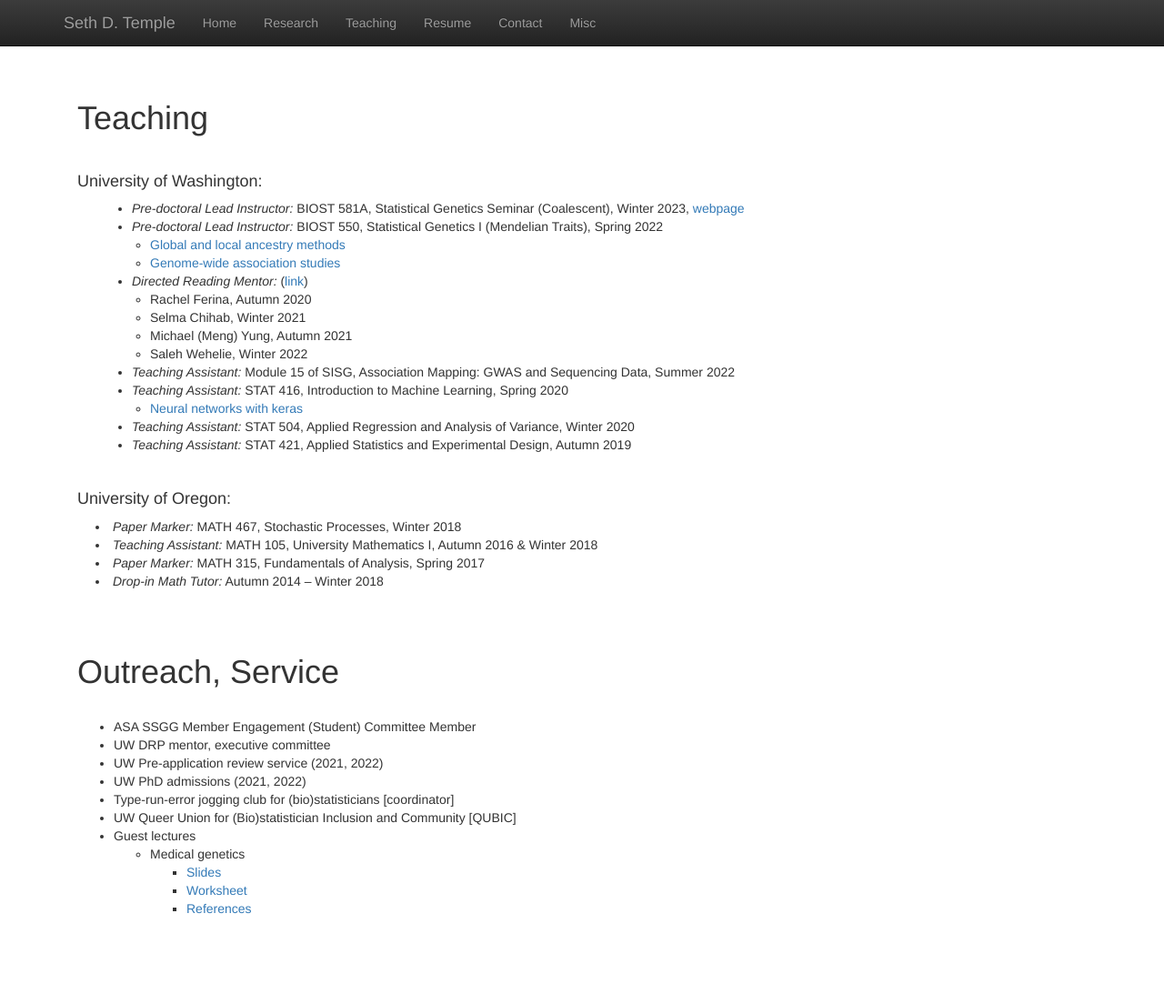
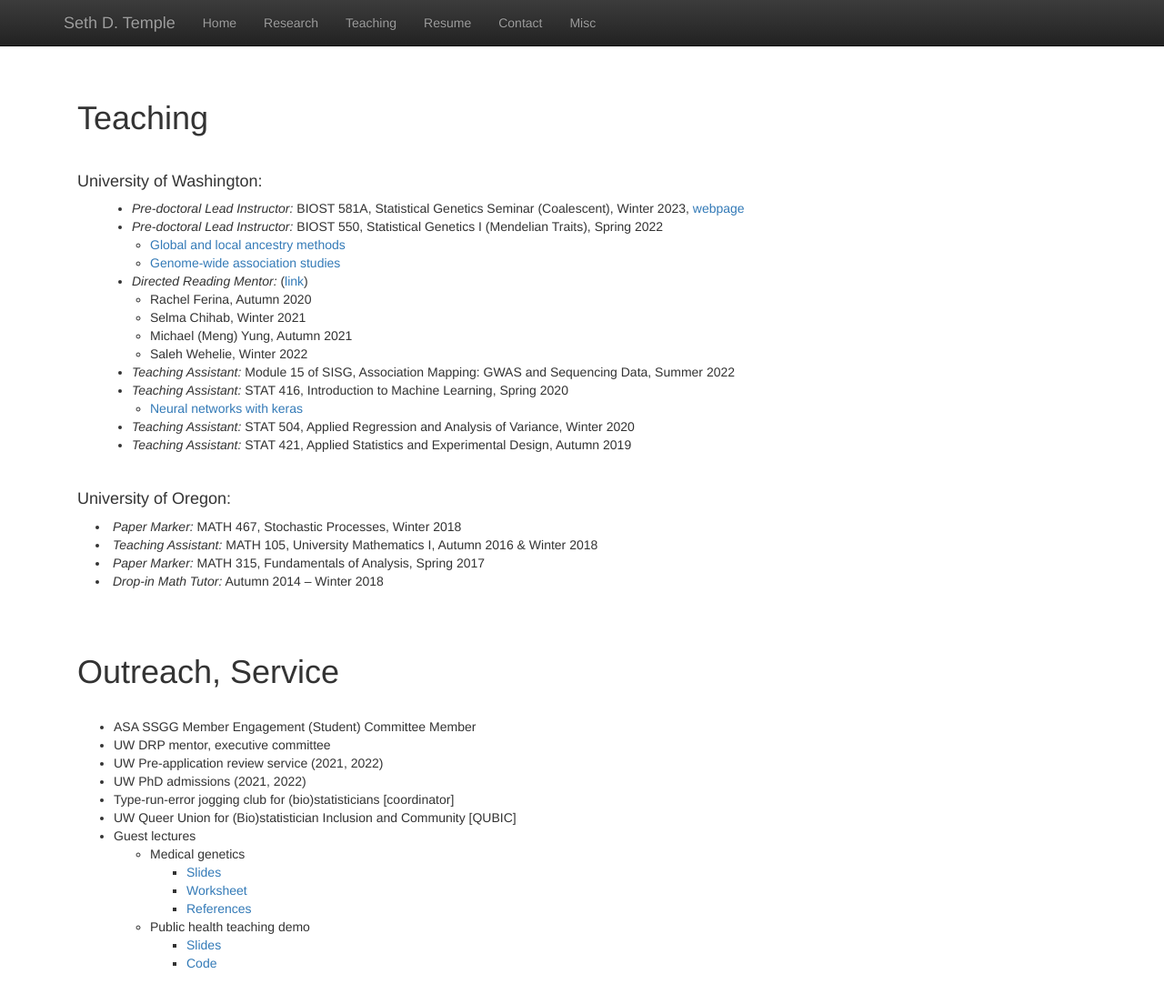
Before and after one commit to sdtemple/sdtemple.github.io, a Jekyll site: the page built from teaching.html, in a window 1280 px wide and 1119 px high. Shown: the top 1104 px of the window at 91% size. Built offline with Jekyll 4.4.1, drawn with Linux system fonts in a browser that asks for light colours; nearby versions of some CDN libraries; library files that are not in the unit come from our copies.

Commit message:
adding teaching lecture

```diff
--- a/teaching.html
+++ b/teaching.html
@@ -60,5 +60,10 @@ title:  'Teaching'
                 <li> <a href = "files/medgen-guest-homework-sdtemple.pdf">Worksheet</a> </li>
                 <li> <a href = "files/medgen-guest-references-sdtemple.pdf">References</a> </li>
             </ul>
+            <li> Public health teaching demo</li>
+            <ul>
+                <li> <a href = "files/teaching-demo-sdtemple.pdf">Slides</a> </li>
+                <li> <a href = "files/teaching-demo-sdtemple.R">Code</a> </li>
+            </ul>
         </ul>
     </ul>
```
Also changed, not shown: 2 other files.
